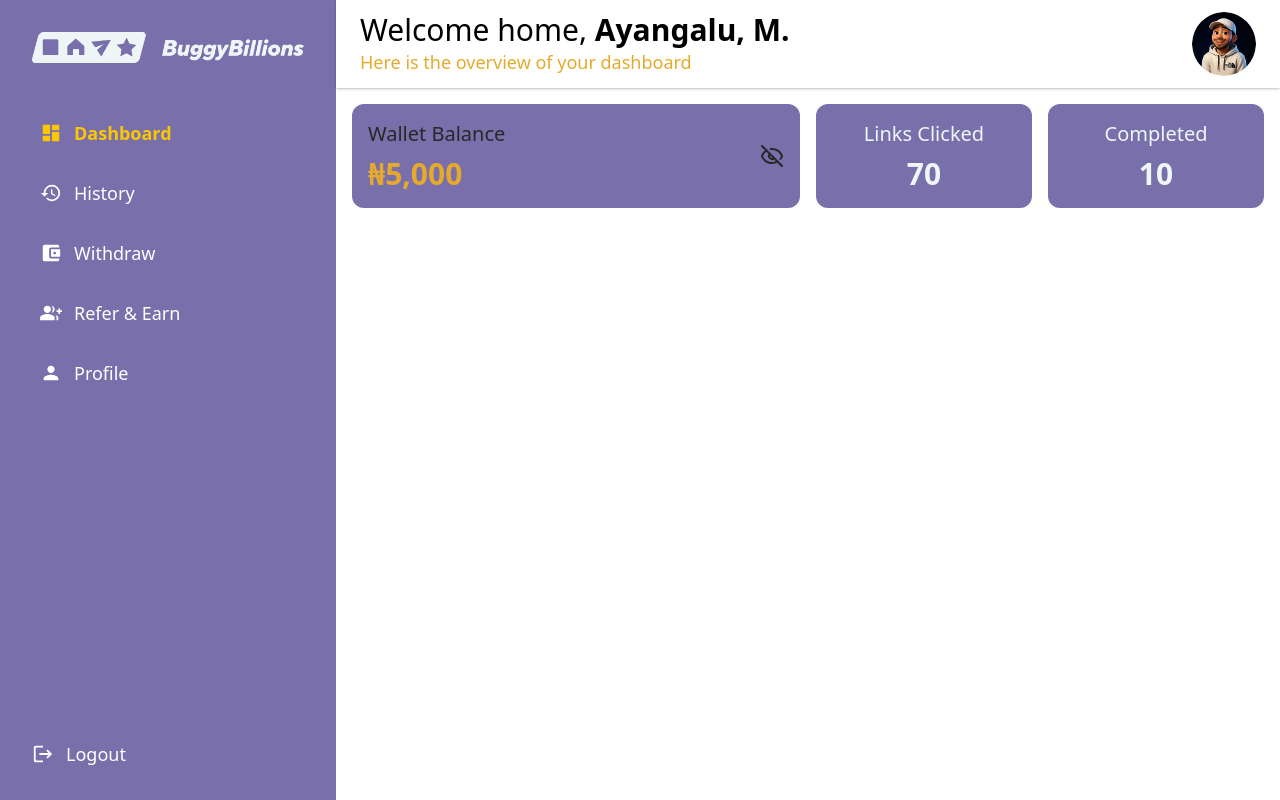
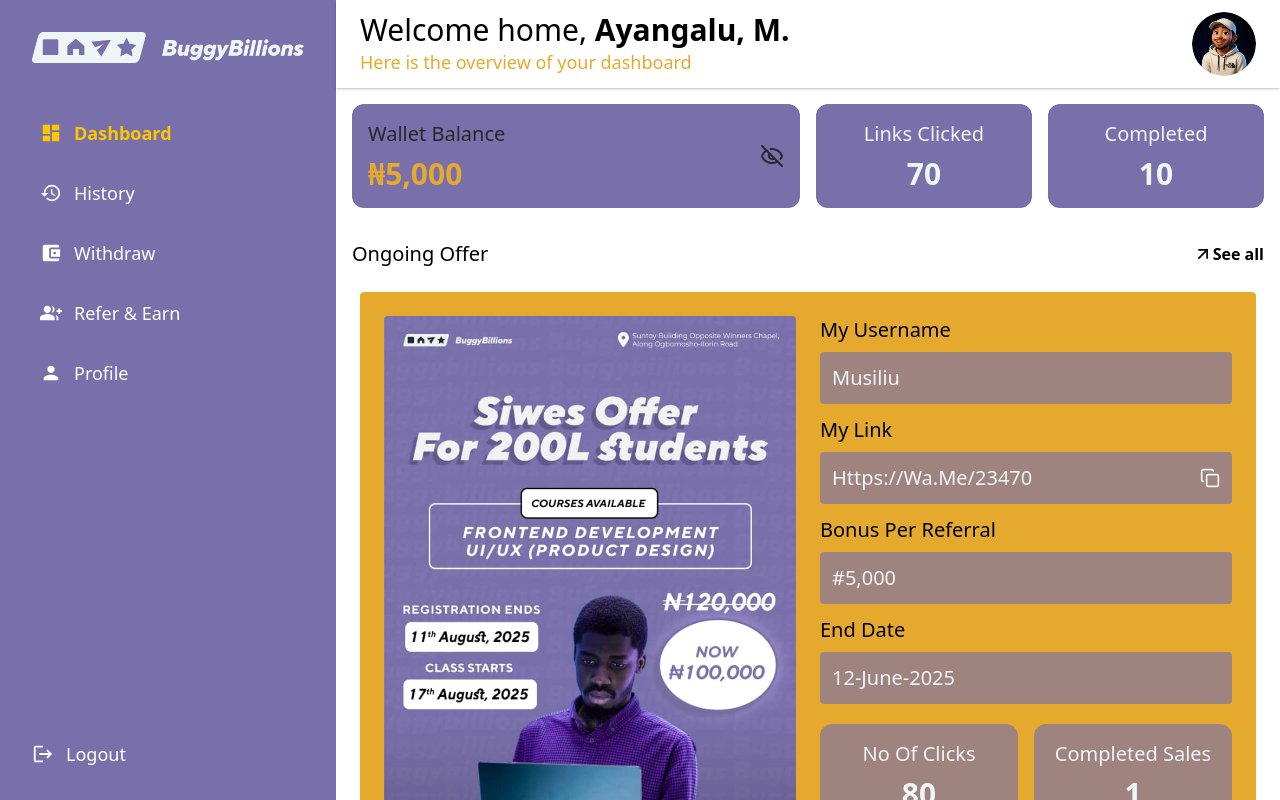
Before and after one commit to youngbee08/buggy-refer-system, a React (Vite) app: page /dashboard in a window 1280 px wide. Built offline with nearby package versions, Linux system fonts and the light colour scheme.

Commit message:
pull udated code & updated styling issues in edit.jsx

```diff
--- a/src/pages/Dashboard.jsx
+++ b/src/pages/Dashboard.jsx
@@ -1,11 +1,14 @@
 import React, { useState } from "react";
-import { Eye, EyeOff } from "lucide-react";
+import { ArrowDown, Eye, EyeOff } from "lucide-react";
+import Ongoing from "./subpage/Ongoing";
+import { Link } from "react-router-dom";
+import History from "./History";
 
 const Dashboard = () => {
   const [showBalance, setShowBalance] = useState(true);
 
   return (
-    <div>
+    <div className="flex flex-col gap-8">
       <div className="grid grid-cols-4 gap-4">
         {/* Wallet Balance */}
         <div className="bg-pryClr rounded-xl p-4 flex justify-between items-center col-span-4 lg:col-span-2">
@@ -36,6 +39,16 @@
           <h2 className="text-3xl font-bold mt-2 text-secClrWhite">10</h2>
         </div>
       </div>
+      <div className="flex flex-col gap-4">
+        <div className="flex justify-between">
+          <h2 className="text-xl font-medium">Ongoing Offer</h2>
+          <Link to={"/refer"} className="text-base font-semibold flex items-center gaLink-1 hover:underline"><ArrowDown size={20} className="rotate-[-135deg]"/>See all</Link>
+        </div>
+        <Ongoing/>
+      </div>
+      <div className="flex flex-col gap-4">
+        <History isAll={false}/>
+      </div>
     </div>
   );
 };
--- a/src/pages/Edit.jsx
+++ b/src/pages/Edit.jsx
@@ -8,8 +8,8 @@
     backgroundImage: `${window.innerWidth <= 800 ? `linear-gradient(to bottom, rgba(0,0,0,0.6), rgba(0,0,0,0.4)), url(${smBg})` : ''}`, backgroundRepeat:"no-repeat", backgroundPosition:"center", backgroundSize:"cover"}}>
       <div className="w-[60%] lg:flex flex-col h-full relative hidden">
         <img src={assets.logo2} alt="logo" className='absolute top-[2rem] w-1/3 left-[2rem]'/>
-        <img src={image} alt="signup img" className={`w-[${imgWid}] h-[100%] object-cover`} />
-        <div className={`flex flex-col absolute ${btnText === "login" ? "bottom-[10rem] left-[15rem]" : "bottom-[12rem] left-[10rem]"} text-[4rem] text-center font-bold text-shadow-[8px_8px_1px_#796fab] rotate-[-5deg] text-${refCol}`} style={{lineHeight:"2.5rem"}}>
+        <img src={image} alt="signup img" className={`h-[100%] object-cover`} width={{imgWid}}/>
+        <div className={`flex flex-col absolute ${btnText === "login" ? "bottom-[10rem] left-[15rem]" : "bottom-[10rem] left-[12rem]"} text-[4rem] text-center font-bold text-shadow-[8px_8px_1px_#796fab] rotate-[-5deg] text-${refCol}`} style={{lineHeight:"2.5rem"}}>
           <h2>Refer</h2>
           <h2 className='text-[#e5aa2d] text-shadow-2xs'>&</h2>
           <h2 style={{lineHeight:"1rem"}}>Earn</h2>
@@ -24,7 +24,7 @@
           {
             fields?.map((field,key)=>(
               <div className="flex items-center justify-center relative" key={key}>
-                <div className={`absolute ${field.labelPosition}-[-.5rem] bg-accClrYellow rounded-full text-black text-center p-[.7rem] lg:p-[1rem] font-medium`}>
+                <div className={`absolute ${field.labelPosition === "right" ? 'right-[-.5rem]' : 'left-[-.5rem]'} bg-accClrYellow rounded-full text-black text-center p-[.7rem] lg:p-[1rem] font-medium`}>
                   <field.icon size={30}/>
                 </div>
                 <input type={`${field.type}`} placeholder={`${field.placeholder}`} className={`w-[90%] bg-secClrWhite rounded-full py-3 ${field.labelPosition === "right" ? "px-3" : "px-[3.3rem] lg:px-[4rem]"} text-black text-base font-bold outline-0 w-full`} required/>
--- a/src/pages/History.jsx
+++ b/src/pages/History.jsx
@@ -1,11 +1,20 @@
 import { ArrowDown } from "lucide-react";
 import React from "react";
+import { Link } from "react-router-dom";
 
-const History = () => {
+const History = ({isAll=true}) => {
   return (
     <div className="flex flex-col gap-5 pb-[6rem] lg:pb-0">
-      <h2 className="text-xl lg:text-2xl font-medium">All Transaction History</h2>
+      {isAll ? (<h2 className="text-xl lg:text-2xl font-medium">All Transaction History</h2>) : null}
       <div className="bg-pryClr p-2 flex flex-col gap-3 rounded-[7px] w-full mx-auto">
+        {
+        !isAll ? (
+          <div className="flex justify-between">
+            <h2 className="text-xl font-medium">Transaction History</h2>
+            <Link to={"/history"} className="text-base font-semibold flex items-center gaLink-1 hover:underline"><ArrowDown size={20} className="rotate-[-135deg]"/>See all</Link>
+          </div>
+        ):null
+      }
         <div className="bg-secClrWhite rounded-[6px] p-4 flex items-center justify-between">
           <div className="flex items-center gap-2 lg:gap-4">
             <div className="bg-pryClr rounded-full p-2 rotate-[-140deg] text-red-500">
```
